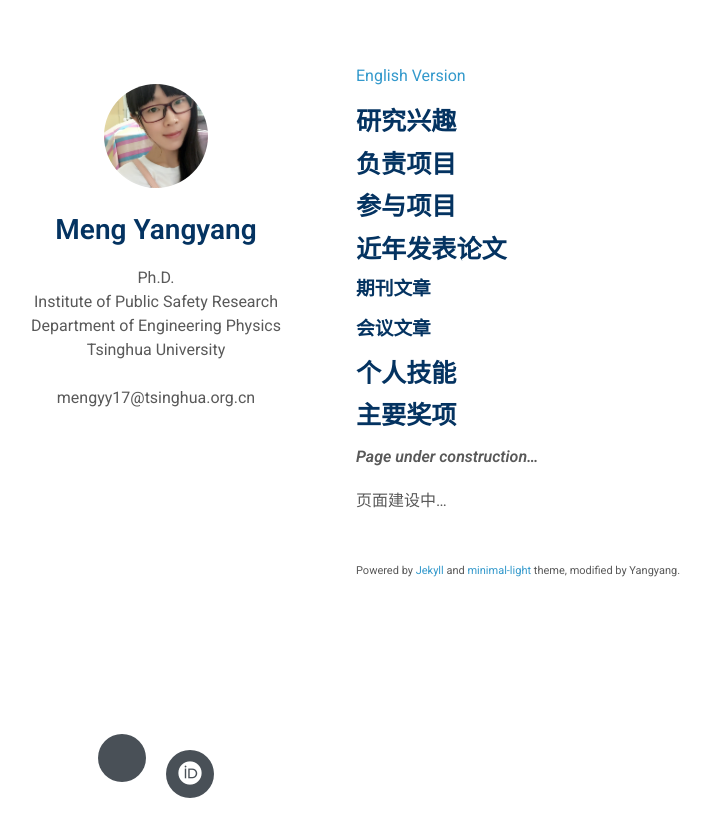
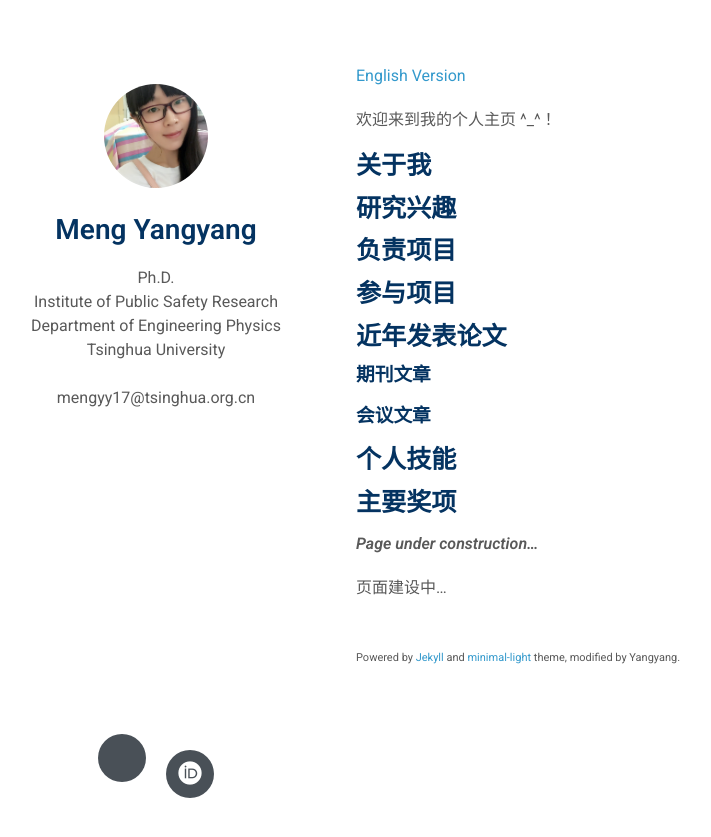
Before and after one commit to mengyy212/mengyy212.github.io, a Jekyll site: the page built from zh/index.md, in a window 1280 px wide. Shown: the top 837 px of the page, without its empty margins (134-845 px from the left). Built offline with Jekyll 4.4.1, drawn with Linux system fonts in a browser that asks for light colours; nearby versions of some CDN libraries; a style sheet for code colours, icons or effects is not loaded.

Commit message:
Update index.md

```diff
--- a/zh/index.md
+++ b/zh/index.md
@@ -3,6 +3,10 @@ layout: homepage_zh
 ---
 
 [English Version](/)
+
+欢迎来到我的个人主页 ^_^ ！
+
+## 关于我
 
 ## 研究兴趣
 
```
